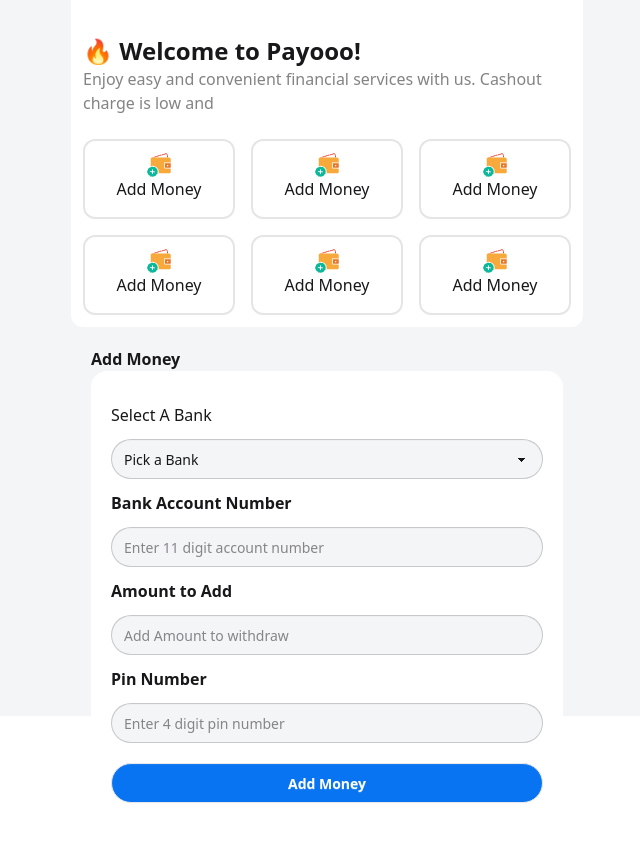
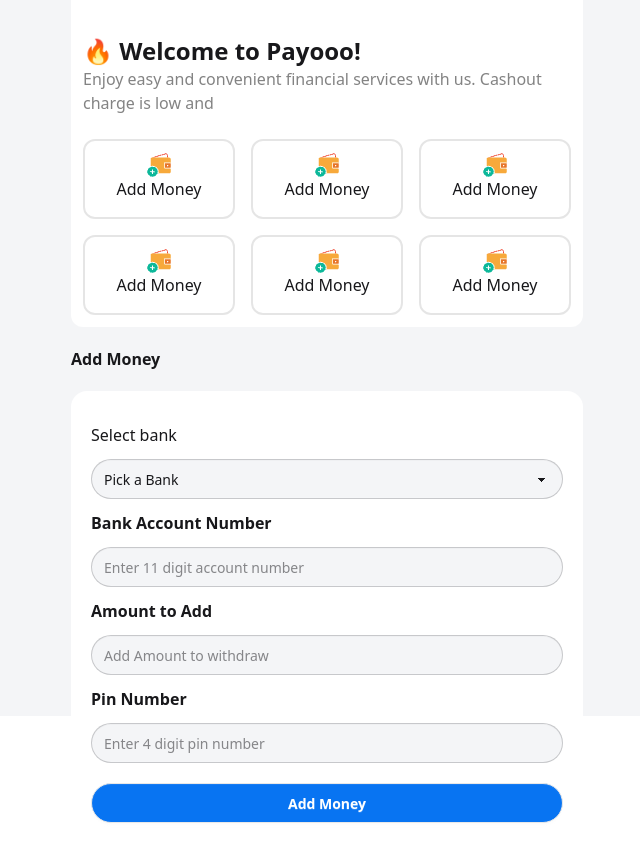
Before and after one commit to AyanSujon/payoo-app, a plain HTML site: page home.html in a window 1280 px wide. Shown: the part 84-927 px from the top of the page, without its empty margins (313-953 px from the left). Drawn offline with nearby package versions, Linux system fonts and the light colour scheme.

Commit message:
added some code in home.html file

```diff
--- a/home.html
+++ b/home.html
@@ -69,11 +69,11 @@
 <!-- All Form Section -->
 <div class="all-form-section max-w-lg mx-auto">
 <!-- Add Money -->
- <div class="add-money p-5">
-    <h1 class="font-semibold">Add Money</h1>
+ <div class="add-money">
+    <h1 class="font-bold my-5">Add Money</h1>
     <form action="" class=" bg-white rounded-2xl p-5">
         <div class="mt-3">
-            <h3>Select A Bank</h3>
+            <h3>Select bank</h3>
             <select class="select bg-[#F4F5F7] mt-3 rounded-3xl !outline-none w-full" >
             <option disabled selected>Pick a Bank</option>
             <option>AB Bank</option>
```
